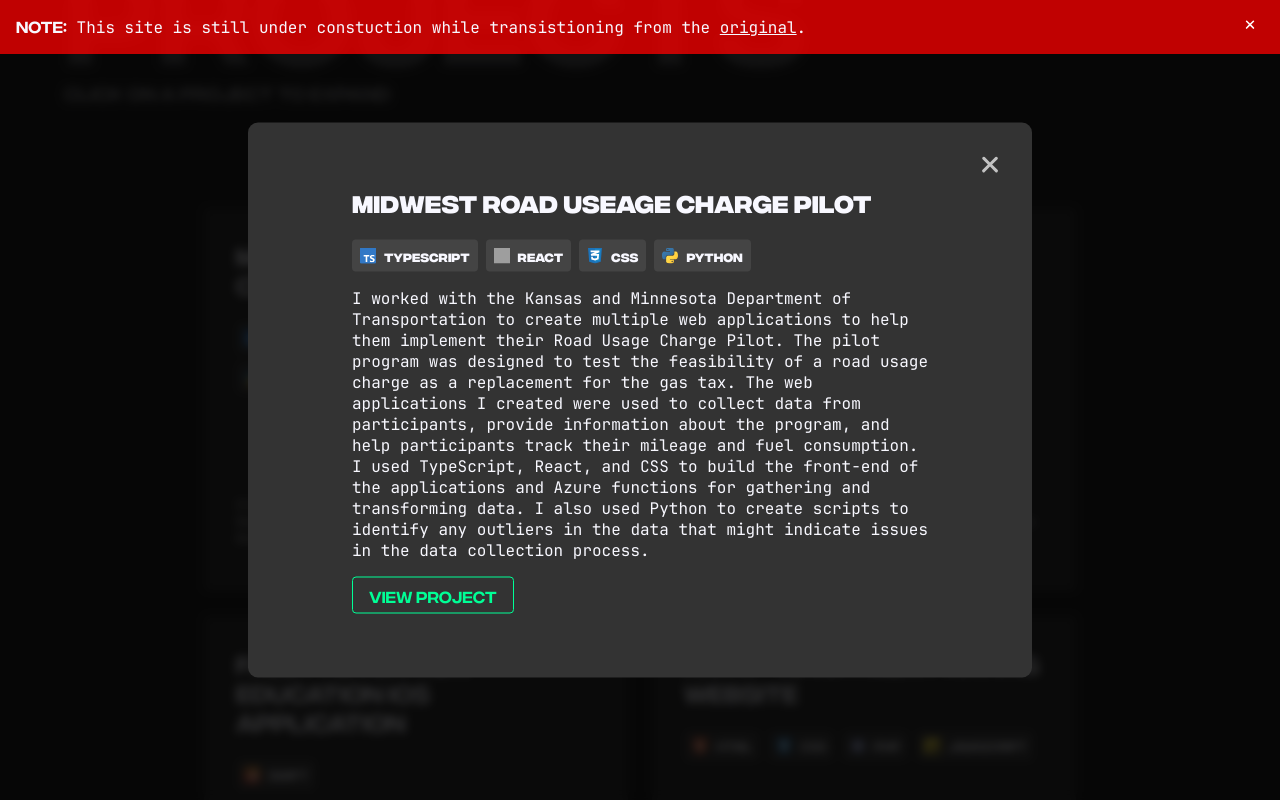
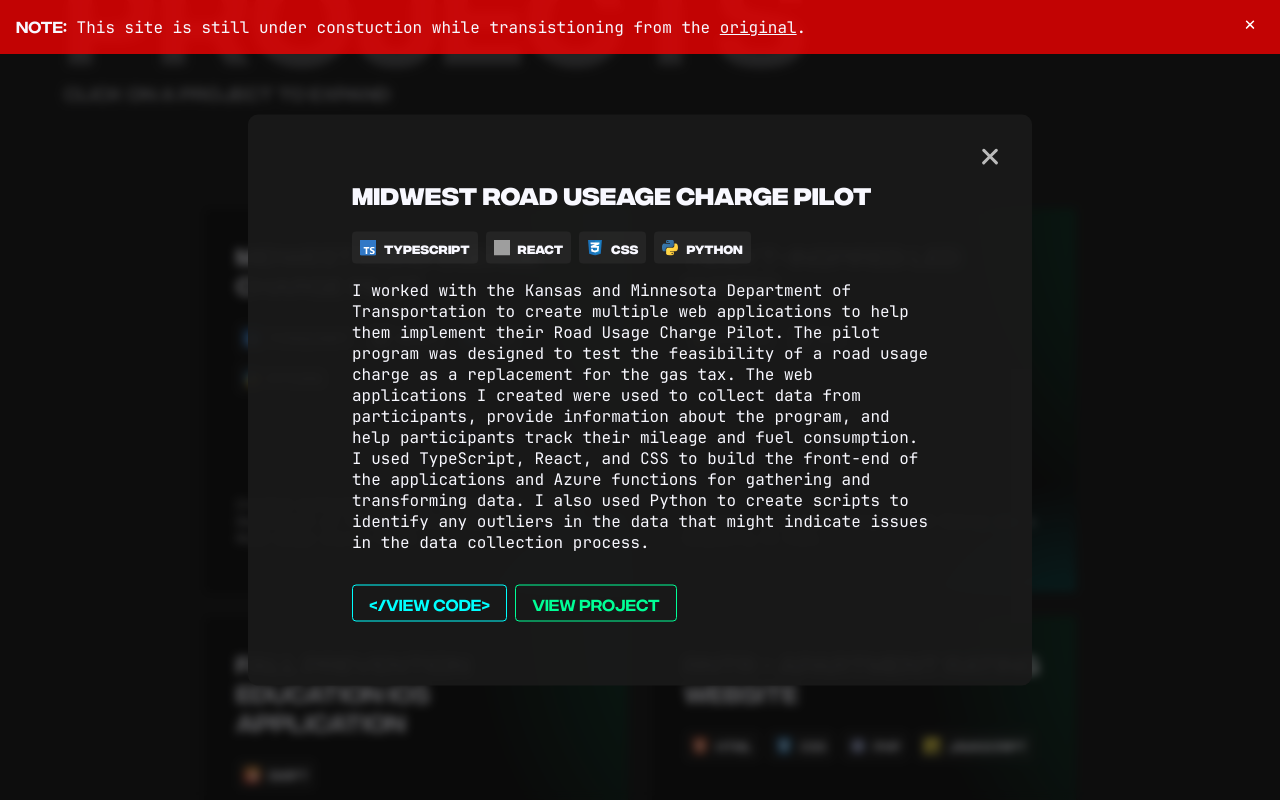
Before and after one commit to npd29/Portfolio-Website, a React (Vite) app: page / in a window 1280 px wide. Both pictures are taken after a click on the element 416 px from the left and 2554 px from the top of the page. Shown: the part 2154-2954 px from the top of the page. Built offline with nearby package versions, Linux system fonts and the light colour scheme; grey boxes are pictures that could not be loaded.

Commit message:
[style] - update project section

```diff
--- a/src/App.css
+++ b/src/App.css
@@ -48,6 +48,7 @@
     --yellow: #ffff00;
     --blue: #0000ff;
     --grey: #222;
+    --ltgrey: #444;
     --white: #f8f8ff;
 }
 
--- a/src/components/popup/popup.tsx
+++ b/src/components/popup/popup.tsx
@@ -1,28 +1,61 @@
 import './popup.css';
 import close from '../../assets/images/close.svg';
+import { Project } from '../../types';
+import { Skills } from '../../store';
+import { SkillIcon } from '../skills/skillIcon';
 interface PopupProps {
-    content: React.ReactNode;
-    setContent: (content: React.ReactNode) => void;
+    project: Project;
+    showPopup: (show: boolean) => void;
 }
-export function Popup({ content, setContent }: PopupProps) {
-    function closePopup() {
-        document.getElementById('description')!.style.display = 'none';
-        const popup = document.getElementById('popup')!;
-        popup.classList.toggle('show');
-        setContent(null);
-        document.getElementById('fullscreen')!.style.display = 'none';
-    }
+export function Popup({ project, showPopup }: PopupProps) {
     return (
+        <>
+            {' '}
+            <div className="overlay"></div>
             <div className="popup" id="popup">
                 <div className="popup-content">
                     <img
                         src={close}
                         alt="close"
                         className="popup-close"
-                    onClick={closePopup}
+                        onClick={() => showPopup(false)}
                     ></img>
-                {content}
+                    <h3>{project.name}</h3>
+                    <div className="languages">
+                        {project.languages.map((language, key) => {
+                            return language in Skills ? (
+                                <SkillIcon
+                                    key={key}
+                                    skillKey={language}
+                                    skill={
+                                        Skills[language as keyof typeof Skills]
+                                    }
+                                    size={1}
+                                />
+                            ) : null;
+                        })}
+                    </div>
+                    <div className="descriptionDiv">
+                        <p className="description" id="description">
+                            {project.description}
+                        </p>
+                        <div className="projectLinks">
+                            <a
+                                className="projectLink codeLink"
+                                href={project.githubLink}
+                            >
+                                &lt;/View Code&gt;
+                            </a>
+                            <a
+                                className="projectLink"
+                                href={project.finishedLink}
+                            >
+                                View Project
+                            </a>
                         </div>
                     </div>
+                </div>
+            </div>
+        </>
     );
 }
--- a/src/components/projects/projects.css
+++ b/src/components/projects/projects.css
@@ -1,16 +1,3 @@
-.popup::after {
-    content: '';
-    position: fixed;
-    top: 0;
-    left: 0;
-    width: 100vw;
-    height: 100vh;
-    background: rgba(0, 0, 0, 0.8);
-    -webkit-backdrop-filter: blur(5px);
-    backdrop-filter: blur(5px);
-    z-index: 9998;
-    display: none;
-}
 .fullscreen {
     position: fixed;
     top: 0;
@@ -27,7 +14,33 @@
 .project-section.show-popup::after {
     display: block;
 }
-
+.projectLinks {
+    display: flex;
+    gap: 0.5em;
+    .codeLink {
+        color: var(--ltblue);
+        border: var(--ltblue) solid 1px;
+    }
+    .codeLink:hover {
+        background: rgba(0, 255, 255, 0.5);
+        color: var(--grey);
+    }
+}
+.overlay {
+    position: fixed;
+    top: 0;
+    left: 0;
+    width: 100vw;
+    height: 100vh;
+    background: rgba(0, 0, 0, 0.6);
+    -webkit-backdrop-filter: blur(5px);
+    backdrop-filter: blur(5px);
+    z-index: 2;
+}
+.popup {
+    background: #1a1a1aee;
+    z-index: 10;
+}
 .projects {
     display: flex;
     flex-wrap: wrap;
@@ -36,7 +49,18 @@
 }
 
 .project {
-    background: #333;
+    background: radial-gradient(
+            circle at 150% 0%,
+            rgba(0, 255, 150, 0.3),
+            transparent 50%
+        ),
+        radial-gradient(
+            circle at 100% 120%,
+            rgba(0, 255, 255, 0.3),
+            transparent 30%
+        ),
+        #1a1a1a;
+
     border: none;
     border-radius: 4px;
     box-shadow: 0 2px 4px rgba(0, 0, 0, 0.2);
@@ -53,6 +77,7 @@
     display: flex;
     flex-direction: column;
     flex: 1 1 auto;
+    transition: all 1s ease;
 }
 .projects::-webkit-scrollbar {
     display: none;
@@ -65,9 +90,19 @@
 }
 
 .project:hover {
-    background: #444;
+    background: radial-gradient(
+            circle at 100% 0%,
+            rgba(0, 255, 150, 0.3),
+            transparent 50%
+        ),
+        radial-gradient(
+            circle at 100% 120%,
+            rgba(0, 255, 255, 0.3),
+            transparent 30%
+        ),
+        #1a1a1a;
     transform: translateY(-1em);
-    transition: all 0.75s ease;
+    transition: all 1s ease;
 }
 
 .project h3 {
@@ -85,7 +120,6 @@
     border-radius: 4px;
     padding: 0.5em 1em;
     margin-top: 1em;
-    transition: background 0.5s ease;
     width: max-content;
 }
 
--- a/src/components/projects/projects.tsx
+++ b/src/components/projects/projects.tsx
@@ -4,59 +4,20 @@ import { Popup } from '../popup/popup';
 import { SectionHeader } from '../section-header/section-header';
 import { SkillIcon } from '../skills/skillIcon';
 import './projects.css';
-import { useState } from 'react';
+import { useEffect, useState } from 'react';
 
 export function Projects() {
-    const [content, setContent] = useState<React.ReactNode>(null);
-
-    function expandProject(e: React.MouseEvent<HTMLDivElement>, index: number) {
-        updateContent(projects[index]);
-    }
-
-    const updateContent = (project: Project | undefined) => {
-        if (project) {
-            setContent(
-                <>
-                    <h3>{project.name}</h3>
-                    <div className="languages">
-                        {project.languages.map((language, key) => {
-                            return language in Skills ? (
-                                <SkillIcon
-                                    key={key}
-                                    skillKey={language}
-                                    skill={
-                                        Skills[language as keyof typeof Skills]
-                                    }
-                                    size={1}
-                                />
-                            ) : null;
-                        })}
-                    </div>
-                    <p className="tools">{project.caption}</p>
-                    <p className="description">{project.description}</p>
-                    <div className="projectLinks">
-                        {project.githubLink ? (
-                            <a
-                                className="projectLink codeLink"
-                                href={project.githubLink}
-                            >
-                                &lt;/View Code&gt;
-                            </a>
-                        ) : null}
-                        {project.finishedLink ? (
-                            <a
-                                className="projectLink"
-                                href={project.finishedLink}
-                            >
-                                View Project
-                            </a>
-                        ) : null}
-                    </div>
-                </>
-            );
-            document.getElementById('fullscreen')!.style.display = 'block';
+    const [showPopup, setShowPopup] = useState(false);
+    const [selectedProject, setSelectedProject] = useState<Project>(
+        projects[0]
+    );
+    useEffect(() => {
+        if (showPopup) {
+            document.body.style.overflowY = 'hidden';
+        } else {
+            document.body.style.overflowY = 'auto';
         }
-    };
+    }, [showPopup]);
 
     return (
         <div className="content project-section">
@@ -65,8 +26,11 @@ export function Projects() {
                 description="Click on a project to expand"
             />
             <div id="fullscreen" className="fullscreen"></div>
-            {content && (
-                <Popup content={content!} setContent={setContent}></Popup>
+            {showPopup && (
+                <Popup
+                    project={selectedProject}
+                    showPopup={setShowPopup}
+                ></Popup>
             )}
             <div className="projects">
                 {projects.map((project, index) => {
@@ -75,7 +39,10 @@ export function Projects() {
                             <div
                                 key={index}
                                 className="project"
-                                onClick={(e) => expandProject(e, index)}
+                                onClick={() => {
+                                    setSelectedProject(project);
+                                    setShowPopup(true);
+                                }}
                             >
                                 <h3>{project.name}</h3>
                                 <div className="languages">
@@ -95,25 +62,6 @@ export function Projects() {
                                     })}
                                 </div>
                                 <p className="tools">{project.caption}</p>
-                                <div className="descriptionDiv">
-                                    <p className="description" id="description">
-                                        {project.description}
-                                    </p>
-                                    <div className="projectLinks">
-                                        <a
-                                            className="projectLink codeLink"
-                                            href={project.githubLink}
-                                        >
-                                            &lt;/View Code&gt;
-                                        </a>
-                                        <a
-                                            className="projectLink"
-                                            href={project.finishedLink}
-                                        >
-                                            View Project
-                                        </a>
-                                    </div>
-                                </div>
                             </div>
                         )
                     );
--- a/src/components/skills/skills.scss
+++ b/src/components/skills/skills.scss
@@ -10,7 +10,7 @@
     }
 }
 .skill {
-    background-color: #444;
+    background-color: #44444444;
     border-radius: 4px;
     display: flex;
     padding: 0.5em;
--- a/src/store.ts
+++ b/src/store.ts
@@ -77,7 +77,7 @@ export const projects: Project[] = [
     {
         name: 'Evolutionary Robotics Simulated Robot',
         description:
-            "Under the guidance of Professor Josh Bongard, I actively participated in a project aimed at enhancing the locomotion capabilities of a simulated robot in various environments. By employing evolutionary algorithms, I focused on evolving a neural network to achieve optimal performance. Throughout the semester, I explored different strategies and techniques to continually improve the robot's adaptability and efficiency.",
+            "Under the guidance of Professor Josh Bongard, I worked on a project to evolve the locomotion capabilities of a simulated robot in various environments. Through evolutionary algorithms, I evolved a neural network to achieve optimal performance. Throughout the semester, I explored different strategies and techniques to continually improve the robot's adaptability and efficiency.",
         languages: ['python'],
         tools: ['PyroSim', 'PyBullet', 'Matplotlib'],
         date: undefined,
```
Lines whose indentation alone changed are shown as unchanged.
